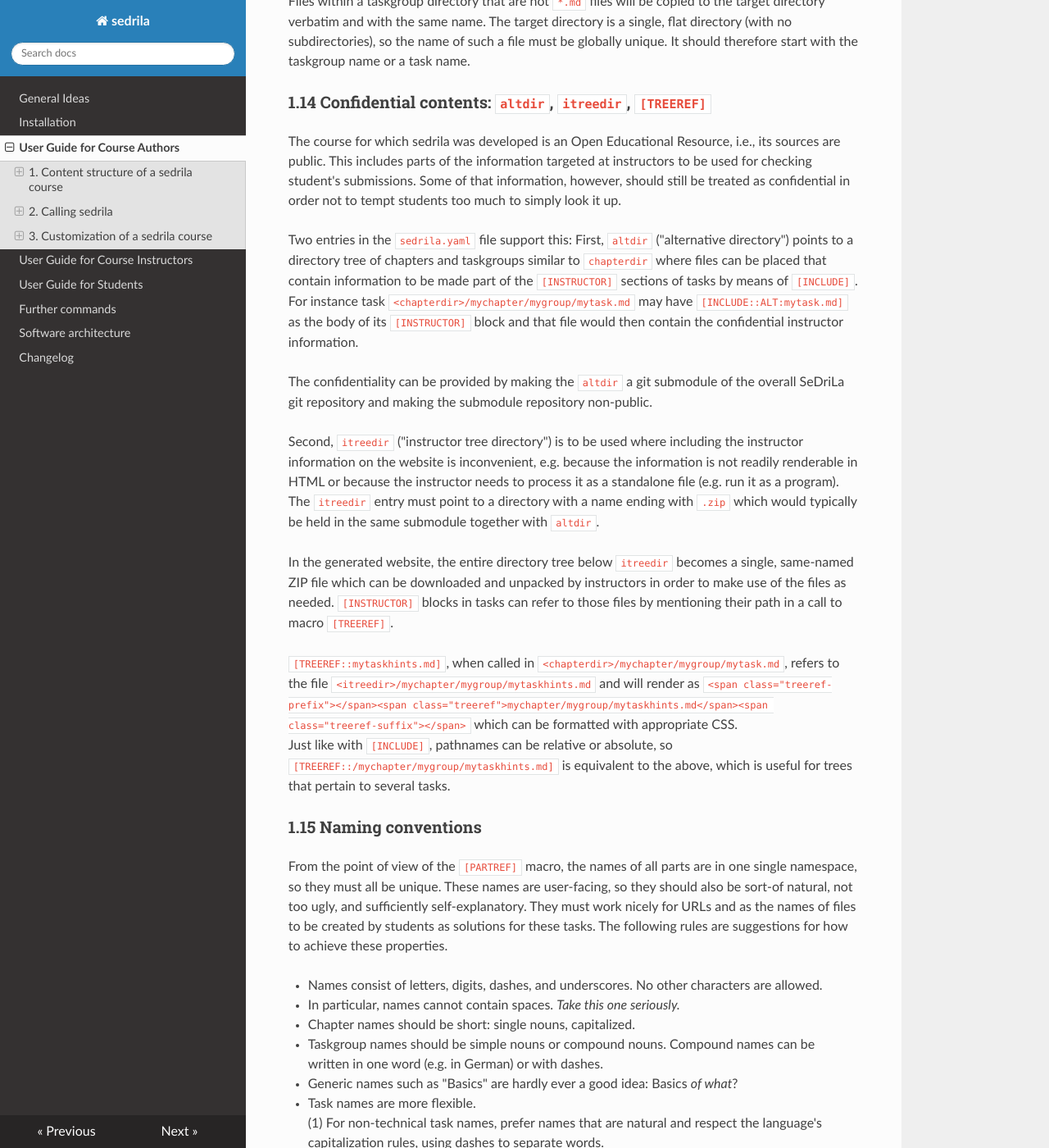
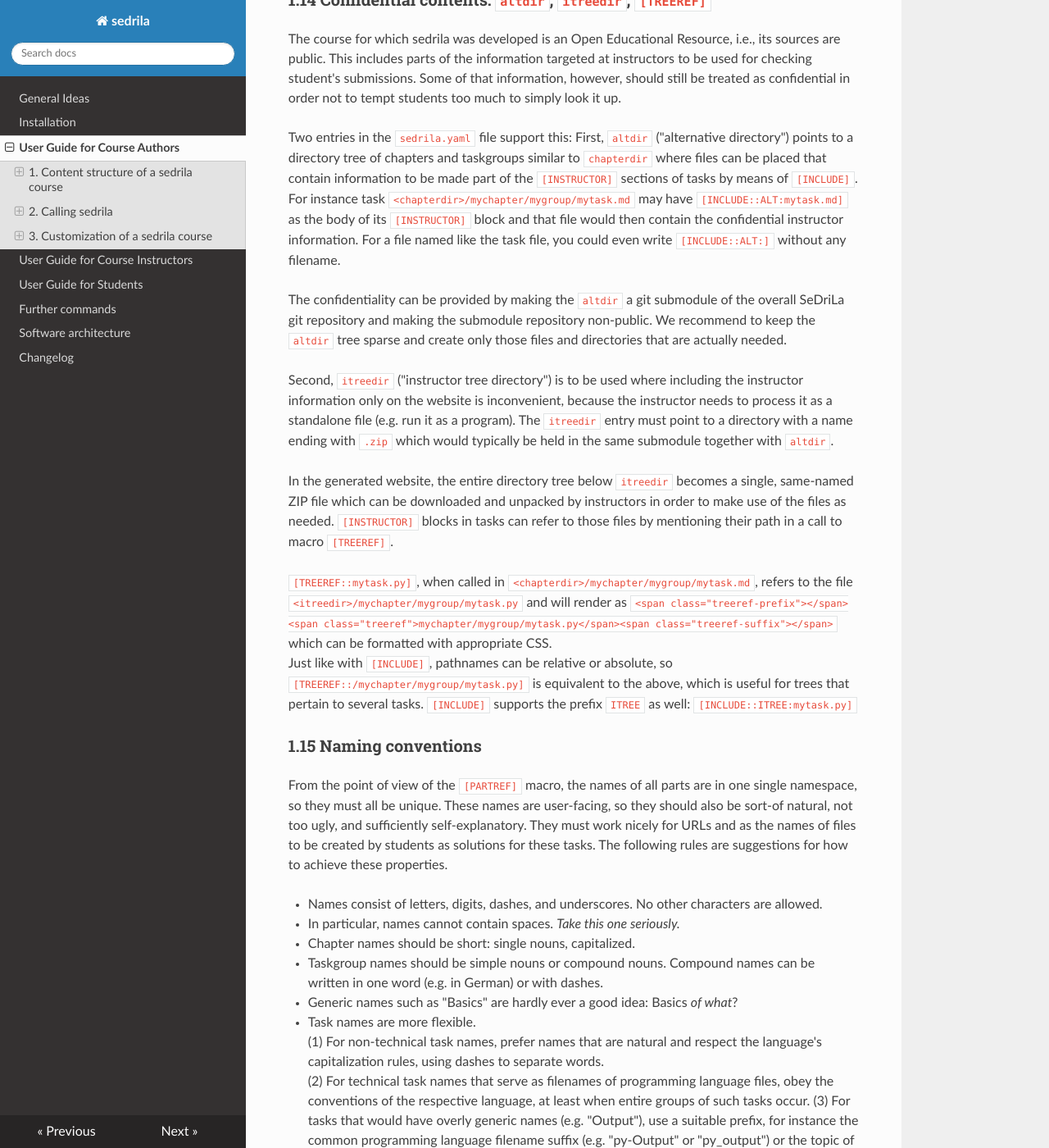
Before and after one commit to fubinf/sedrila, an MkDocs documentation site: the page built from docs/authors.md, in a window 1280 px wide and 1400 px high, scrolled down 14942 px. Shown: the whole window at 82% size. Built offline with MkDocs 1.6.1, drawn with Linux system fonts in a browser that asks for light colours; nearby versions of some CDN libraries; some of the changed text lies outside the part shown.

Commit message:
macroexpanders.py: support `ITREE` prefix in [INCLUDE::ITREE:somefile]`

```diff
--- a/docs/authors.md
+++ b/docs/authors.md
@@ -609,15 +609,9 @@ into the Markdown input stream at this point.
 - You can also use absolute paths: `[INCLUDE::/_include/some-blurb.md]` will include a blurb used in
   many places that lives in a directory (in this case called `_include`) directly below the
   configuration setting `chapterdir`.
-- `altdir` points to a separate directory tree that can live in a git submodule,
-  using a non-public repo to keep those files confidential in order to provide
-  detailed instructor information. Include such files with `[INCLUDE::ALT:filename_confid]`.
-  If this macro call lives in a file `<chapterdir>/chapter/group/task.md`,
-  it will refer to `altdir/chapter/group/filename_confid`.
-- A particularly useful idiom is `[INCLUDE::ALT:]` without any filename, which will include
-  `<altdir>/chapter/group/task.md` without the need to specify the task name redundantly.
-- We recommend to keep the `altdir` tree sparse and create only those files and directories
-  that are actually needed.
+
+`[INCLUDE]` pathnames can use the prefixes `ALT:` or `ITREE:` to refer to other
+base directories; see 1.14 "Confindential contents" for details.
 
 
 #### 1.9.4 `[PROT]`
@@ -746,14 +740,16 @@ made part of the `[INSTRUCTOR]` sections of tasks by means of `[INCLUDE]`.
 For instance task `<chapterdir>/mychapter/mygroup/mytask.md` may have
 `[INCLUDE::ALT:mytask.md]` as the body of its `[INSTRUCTOR]` block and that
 file would then contain the confidential instructor information.
+For a file named like the task file, you could even write `[INCLUDE::ALT:]` without any filename.
 
 The confidentiality can be provided by making the `altdir` a git submodule of the
 overall SeDriLa git repository and making the submodule repository non-public.
+We recommend to keep the `altdir` tree sparse and create only those files and directories
+that are actually needed.
 
 Second, `itreedir` ("instructor tree directory") is to be used where including
-the instructor information on the website is inconvenient,
-e.g. because the information is not readily renderable in HTML
-or because the instructor needs to process it as a standalone file (e.g. run it as a program).
+the instructor information only on the website is inconvenient,
+because the instructor needs to process it as a standalone file (e.g. run it as a program).
 The `itreedir` entry must point to a directory with a name ending with `.zip`
 which would typically be held in the same submodule together with `altdir`.
 
@@ -764,13 +760,15 @@ as needed.
 `[INSTRUCTOR]` blocks in tasks can refer to those files by mentioning their path
 in a call to macro `[TREEREF]`.
 
-`[TREEREF::mytaskhints.md]`, when called in `<chapterdir>/mychapter/mygroup/mytask.md`,
-refers to the file `<itreedir>/mychapter/mygroup/mytaskhints.md` and will render as
-`<span class="treeref-prefix"></span><span class="treeref">mychapter/mygroup/mytaskhints.md</span><span class="treeref-suffix"></span>`
+`[TREEREF::mytask.py]`, when called in `<chapterdir>/mychapter/mygroup/mytask.md`,
+refers to the file `<itreedir>/mychapter/mygroup/mytask.py` and will render as
+`<span class="treeref-prefix"></span><span class="treeref">mychapter/mygroup/mytask.py</span><span class="treeref-suffix"></span>`
 which can be formatted with appropriate CSS.
 Just like with `[INCLUDE]`, pathnames can be relative or absolute, so
-`[TREEREF::/mychapter/mygroup/mytaskhints.md]` is equivalent to the above,
+`[TREEREF::/mychapter/mygroup/mytask.py]` is equivalent to the above,
 which is useful for trees that pertain to several tasks.
+`[INCLUDE]` supports the prefix `ITREE` as well:
+`[INCLUDE::ITREE:mytask.py]`
 
 
 ### 1.15 Naming conventions
```
Also changed, not shown: docs/changelog.md (+1 -0 lines), 2 other files.
